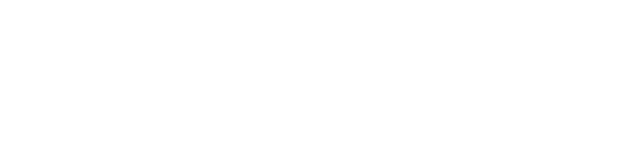
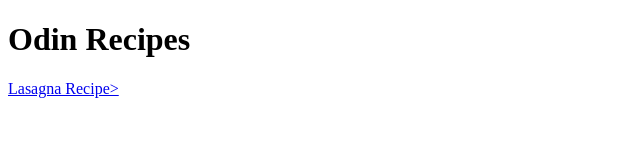
Before and after one commit to Excevo/odin-recipes, a plain HTML site: page index.html in a window 1280 px wide. Shown: the whole page, without its empty margins (0-640 px from the left). Drawn offline with Linux system fonts and the light colour scheme.

Commit message:
Link Added

```diff
--- a/index.html
+++ b/index.html
@@ -6,6 +6,8 @@
     <title>HTML Recipes</title>
 </head>
 <body>
+    <h1>Odin Recipes</h1>
+    <a href="recipes/lasagna.html">Lasagna Recipe></a>
 
 </body>
 </html>
```
